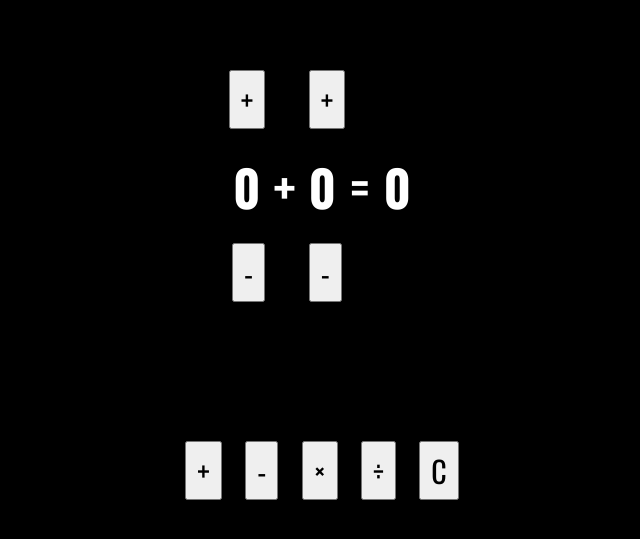
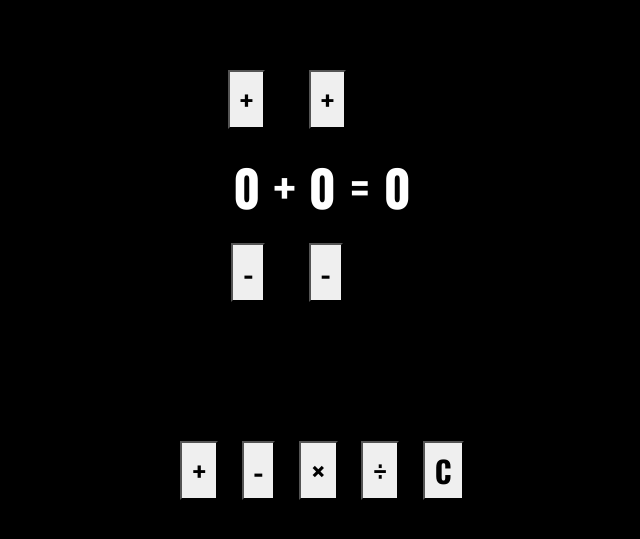
Before and after one commit to TakanoriOkawa/CounterApp, a plain HTML site: page index.html in a window 1280 px wide. Shown: the part 229-768 px from the top of the page, without its empty margins (318-958 px from the left). Drawn offline with nearby package versions, Linux system fonts and the light colour scheme.

Commit message:
ios表示の修正

```diff
--- a/index.html
+++ b/index.html
@@ -3,7 +3,7 @@
 <head>
     <meta charset="UTF-8">
     <meta name="viewport" content="width=device-width, initial-scale=1.0">
-    <title>index.2</title>
+    <title>カウンターアプリ</title>
     <link rel="preconnect" href="https://fonts.gstatic.com">
     <link href="https://fonts.googleapis.com/css2?family=Oswald:wght@400;700&display=swap" rel="stylesheet">
     <link rel="stylesheet" href="style.css">
--- a/style.scss
+++ b/style.scss
@@ -30,6 +30,7 @@ body{
     align-items: center;
     & .btn{
         font-size: 30px;
+        font-weight: 700;
         padding: 5px 10px;
         margin: 20px;
         cursor: pointer;
@@ -41,6 +42,7 @@ body{
 }
 .changeBtn{
     font-size: 30px;
+    font-weight: 700;
     padding: 5px 10px;
     margin: 0px 10px;
     cursor: pointer;
@@ -48,3 +50,8 @@ body{
 :focus{
     outline: none !important;
 }
+button{
+    -webkit-border-radius : 0;
+    -webkit-appearance : none;
+    -webkit-tap-highlight-color : rgba(0,0,0,0);
+}
```
Also changed, not shown: style.css, 1 other file.
